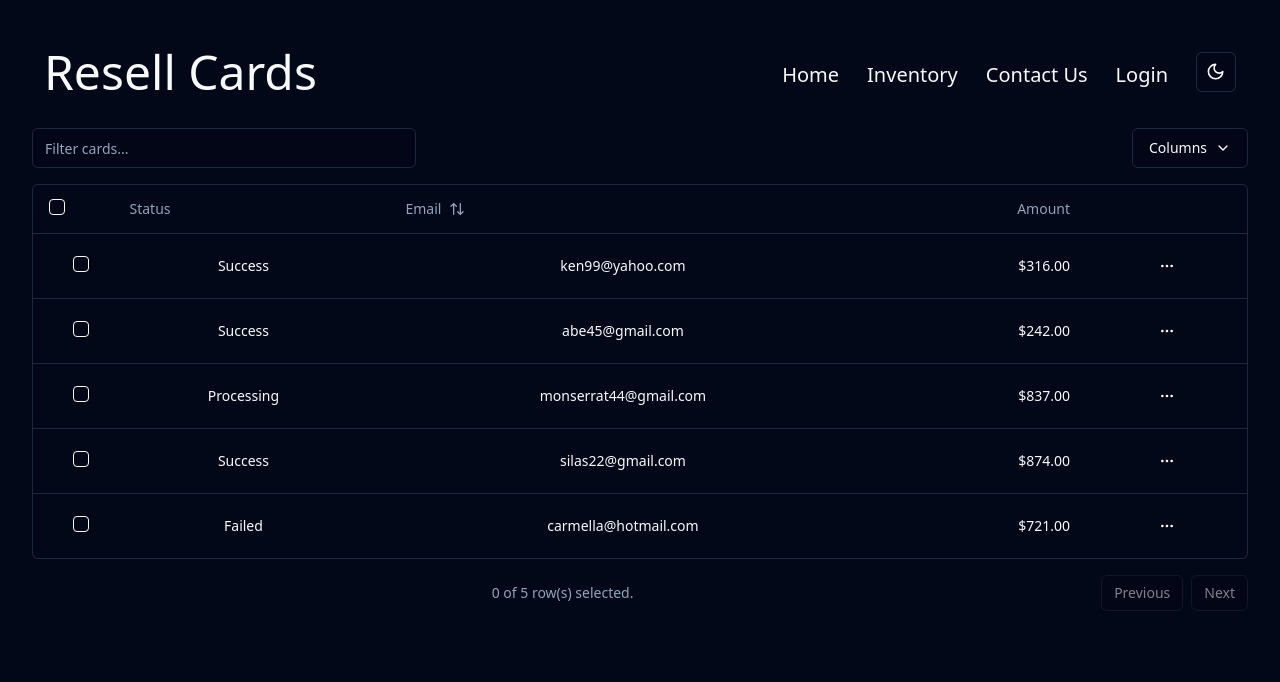
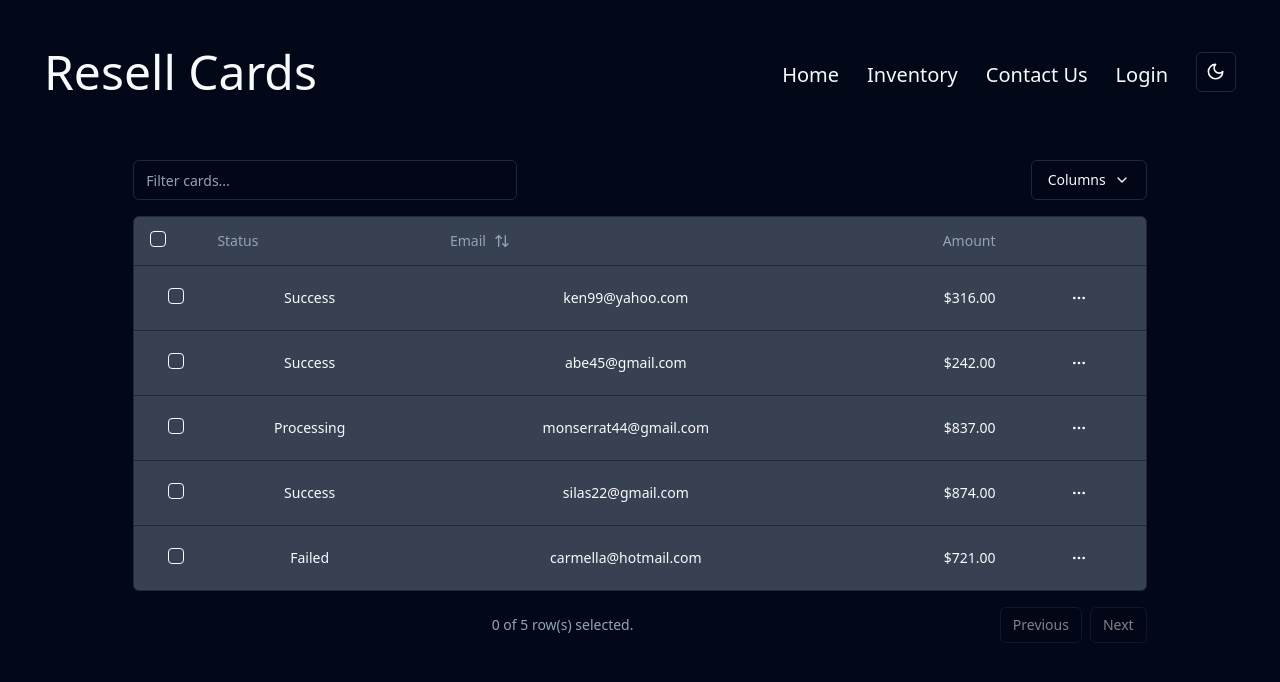
Before and after one commit to yoman321/resell-cards-frontend, a React (Vite) app: page /inventory in a window 1280 px wide. Shown: the top 682 px of the page. Built offline with nearby package versions, Linux system fonts and the light colour scheme.

Commit message:
finished layout interfaces

```diff
--- a/src/components/layout/Layout.tsx
+++ b/src/components/layout/Layout.tsx
@@ -1,17 +1,13 @@
-import React from "react";
-
 import MainNavigation from "./MainNavigation.tsx";
+import PageComponentsLayout from "./PageComponentsLayout.tsx";
 import { ThemeProvider } from "../theme/ThemeProvider.tsx";
-
-interface Props {
-  children: React.ReactElement;
-}
+import { Props } from "../../interfaces/Interface.tsx";
 
 const Layout = ({ children }: Props) => {
   return (
     <ThemeProvider defaultTheme="dark" storageKey="vite-ui-theme">
       <MainNavigation />
-      {children}
+      <PageComponentsLayout>{children}</PageComponentsLayout>
     </ThemeProvider>
   );
 };
--- a/src/components/layout/MainNavigation.tsx
+++ b/src/components/layout/MainNavigation.tsx
@@ -4,7 +4,7 @@ import { ModeToggle } from "../theme/ThemeModeToggle";
 
 const MainNavigation = () => {
   return (
-    <div className="rounded-md">
+    <div className="rounded-md mb-8">
       <header className="h-20 flex items-center justify-between px-3">
         <h3 className="text-5xl">Resell Cards</h3>
         <nav>
--- /dev/null
+++ b/src/components/layout/PageComponentsLayout.tsx
@@ -0,0 +1,11 @@
+import { Props } from "../../interfaces/Interface.tsx";
+
+const PageComponents = ({ children }: Props) => {
+  return (
+    <div className="flex justify-center rounded-md w-full">
+      <div className="w-10/12">{children}</div>
+    </div>
+  );
+};
+
+export default PageComponents;
--- a/src/components/pages/Inventory.tsx
+++ b/src/components/pages/Inventory.tsx
@@ -231,7 +231,7 @@ const Inventory = () => {
           </DropdownMenuContent>
         </DropdownMenu>
       </div>
-      <div className="rounded-md border">
+      <div className="rounded-md border bg-gray-700">
         <Table>
           <TableHeader>
             {table.getHeaderGroups().map((headerGroup) => (
--- /dev/null
+++ b/src/interfaces/Interface.tsx
@@ -0,0 +1,5 @@
+import React from "react";
+
+export interface Props {
+  children: React.ReactElement;
+}
```
